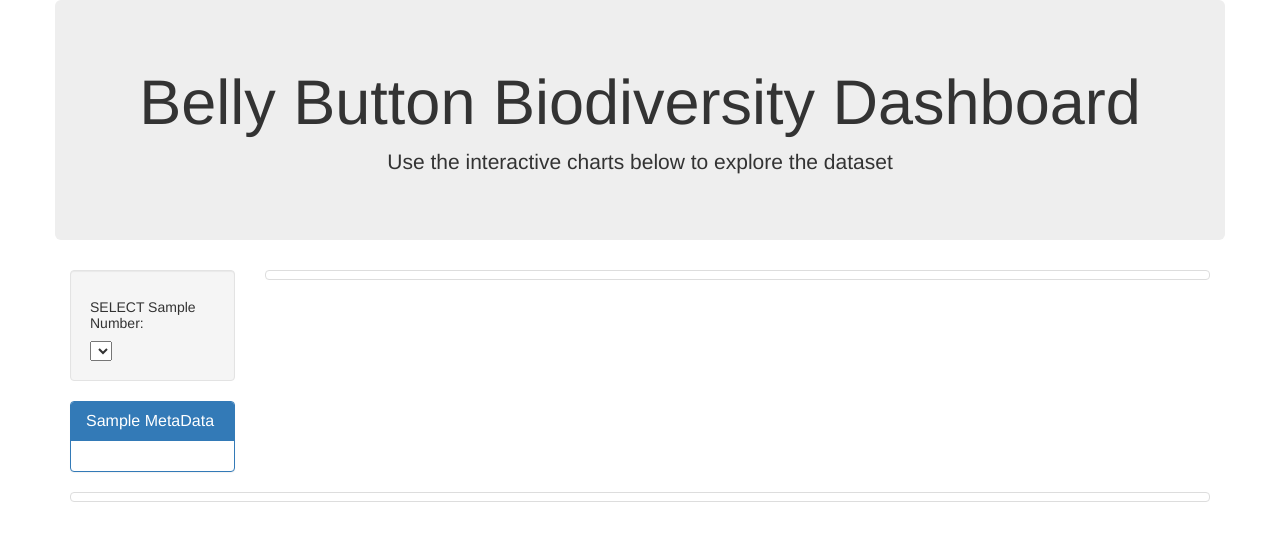
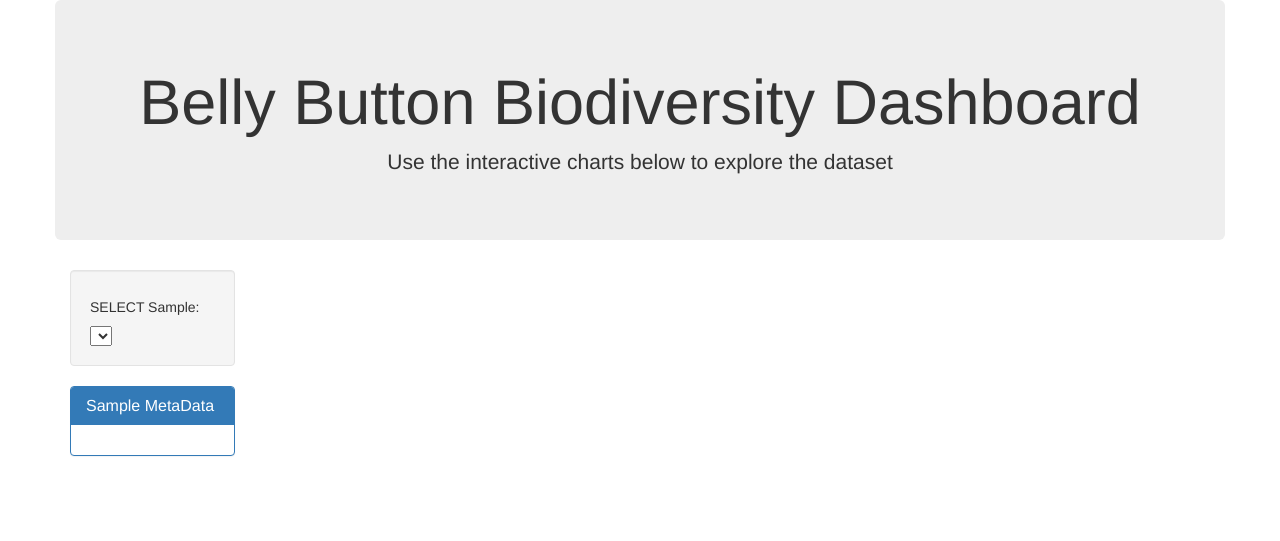
Before and after one commit to CaNellis/Interactive-Visualizations-and-Dashboards, a Flask app: page / in a window 1280 px wide. Shown: the top 541 px of the page. Run offline with Flask 2, Linux system fonts and the light colour scheme; data that the repository does not hold is empty; some libraries are stand-ins or nearby versions.

Commit message:
corrected files

```diff
--- a/templates/index.html
+++ b/templates/index.html
@@ -1,5 +1,6 @@
 <!DOCTYPE html>
 <html lang="en">
+
 <head>
   <meta charset="UTF-8">
   <meta name="viewport" content="width=device-width, initial-scale=1.0">
@@ -7,7 +8,9 @@
   <title>Flask Plotlyjs Example</title>
   <link rel="stylesheet" href="https://maxcdn.bootstrapcdn.com/bootstrap/3.3.7/css/bootstrap.min.css">
 </head>
+
 <body>
+
   <div class="container">
     <div class="row">
       <div class="col-md-12 jumbotron text-center">
@@ -18,7 +21,7 @@
     <div class="row">
       <div class="col-md-2">
         <div class="well">
-            <h5>SELECT Sample Number:</h5>
+          <h5>SELECT Sample:</h5>
           <select id="selDataset" onchange="optionChanged(this.value)"></select>
         </div>
         <div class="panel panel-primary">
@@ -28,29 +31,26 @@
           <div id="sample-metadata" class="panel-body"></div>
         </div>
       </div>
-        <div class="col-md-10">
-          <div class="thumbnail">
+      <div class="col-md-5">
         <div id="pie"></div>
       </div>
-        </div>
-        <!-- <div class="col-md-5">
-          <div class="thumbnail">
+      <div class="col-md-5">
         <div id="gauge"></div>
       </div>
-        </div> -->
+    </div>
   </div>
   <div class="row">
     <div class="col-md-12">
-          <div class="thumbnail">
       <div id="bubble"></div>
     </div>
   </div>
-      </div>
-    </div>
+
   <!-- <script src="https://cdn.plot.ly/plotly-1.31.2.min.js"></script> -->
   <script src="https://cdnjs.cloudflare.com/ajax/libs/d3/5.5.0/d3.js"></script>
   <script src="https://cdn.plot.ly/plotly-latest.min.js"></script>
   <script src="{{ url_for('static', filename='js/bonus.js') }}"></script>
   <script src="{{ url_for('static', filename='js/app.js') }}"></script>
+
 </body>
+
 </html>
```
Also changed, not shown: app.py (+22 -6 lines), requirements.txt (+5 -194 lines), static/js/bonus.js (line endings or trailing spaces), 1 other file. Lines whose indentation alone changed are shown as unchanged.
